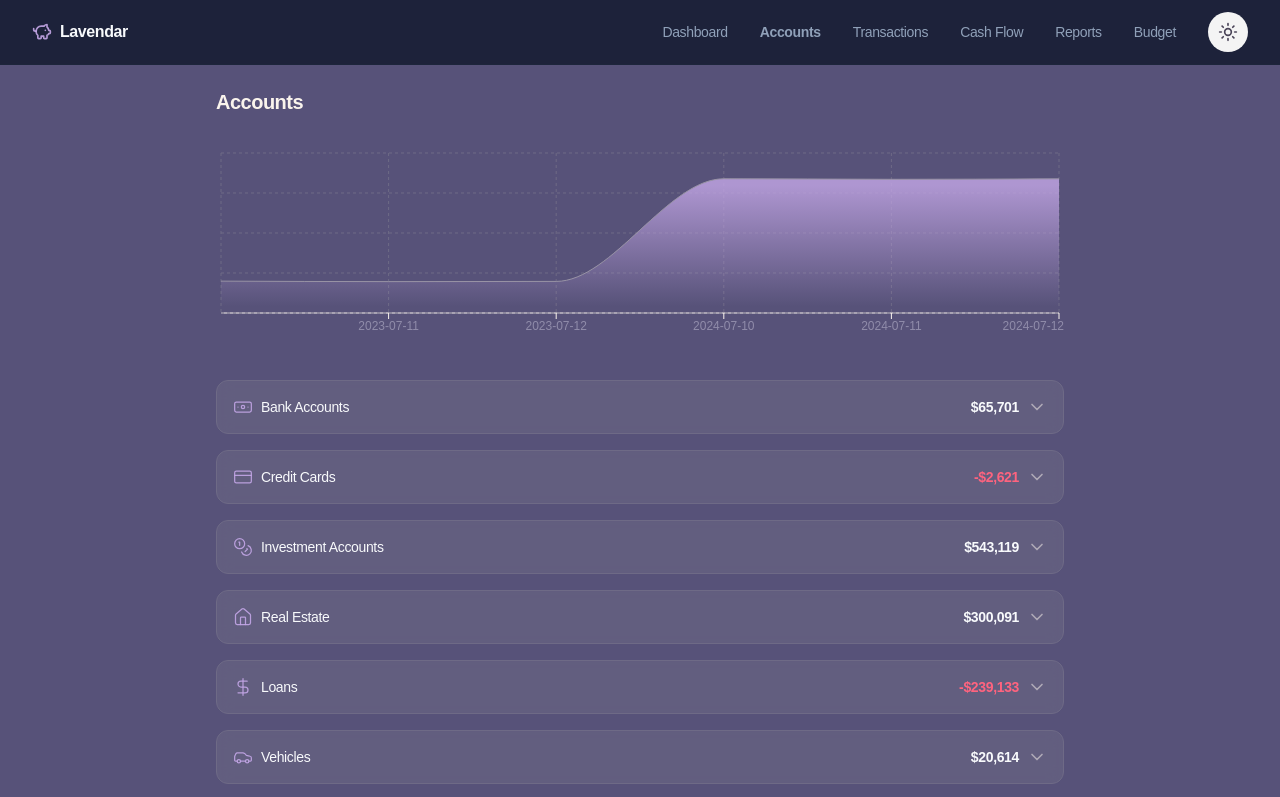
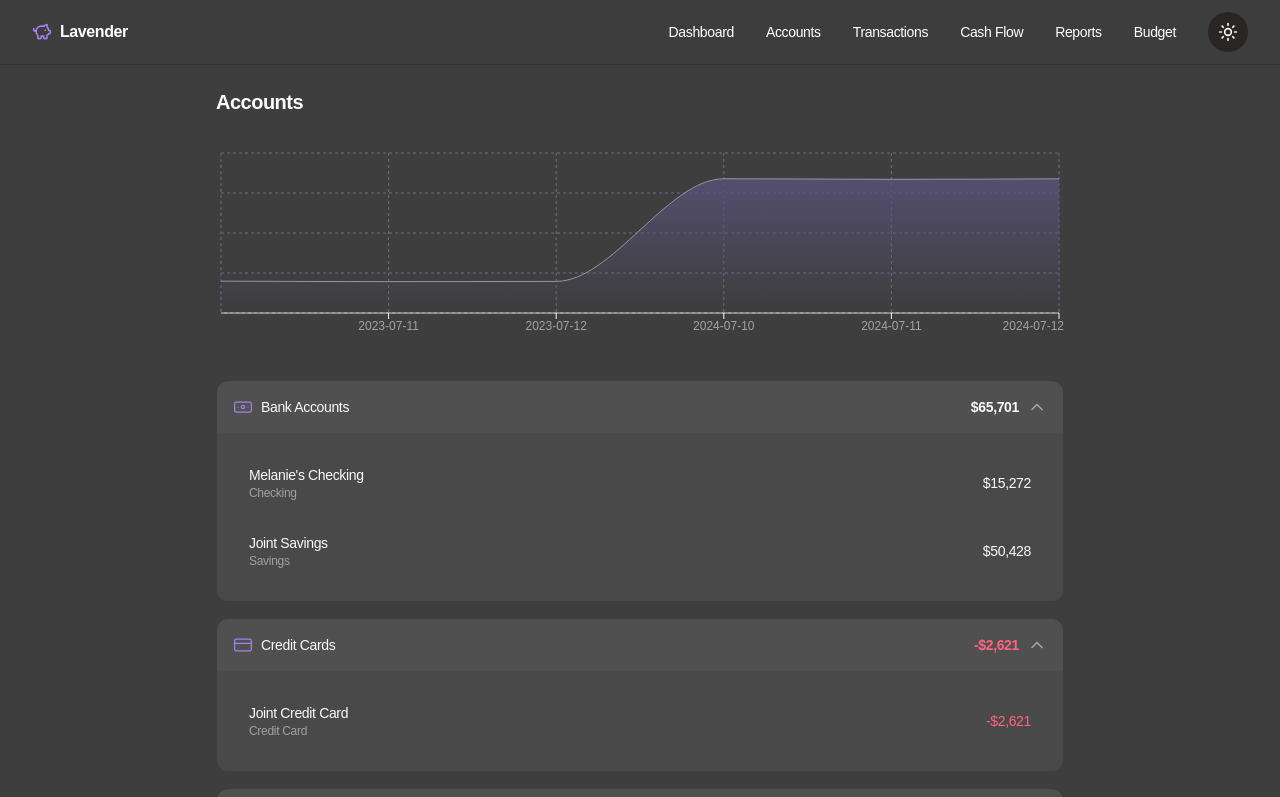
Before and after one commit to ShrutiVellanki/lavender-finance, a Next.js app: page /accounts in a window 1280 px wide. Shown: the top 797 px of the page. Built offline with nearby package versions, Linux system fonts and the light colour scheme.

Commit message:
Your commit message here

```diff
--- a/src/app/globals.css
+++ b/src/app/globals.css
@@ -10,24 +10,24 @@
   --color-foreground: var(--foreground);
   --font-sans: var(--font-geist-sans);
   --font-mono: var(--font-geist-mono);
-  --color-lavenderMoon-base: #575279;
-  --color-lavenderMoon-surface: #635f8e;
-  --color-lavenderMoon-overlay: #6e6a86;
-  --color-lavenderMoon-muted: #9893a5;
-  --color-lavenderMoon-subtle: #908caa;
-  --color-lavenderMoon-text: #faf4ed;
-  --color-lavenderMoon-love: #eb6f92;
-  --color-lavenderMoon-gold: #f6c177;
-  --color-lavenderMoon-rose: #ebbcba;
-  --color-lavenderMoon-pine: #56b6c2;
-  --color-lavenderMoon-foam: #9ccfd8;
-  --color-lavenderMoon-iris: #c4a7e7;
-  --color-lavenderMoon-highlightLow: #6e6a86;
-  --color-lavenderMoon-highlightMed: #817f96;
-  --color-lavenderMoon-highlightHigh: #9693a5;
+  --color-lavenderMoon-base: #3E3E3E;
+  --color-lavenderMoon-surface: #2A2A2A;
+  --color-lavenderMoon-overlay: #3E3E3E;
+  --color-lavenderMoon-muted: #808080;
+  --color-lavenderMoon-subtle: #A3A3A3;
+  --color-lavenderMoon-text: #F8FAFC;
+  --color-lavenderMoon-love: #EF4444;
+  --color-lavenderMoon-gold: #F8FAFC;
+  --color-lavenderMoon-rose: #FB7185;
+  --color-lavenderMoon-pine: #0EA5E9;
+  --color-lavenderMoon-foam: #38BDF8;
+  --color-lavenderMoon-iris: #A78BFA;
+  --color-lavenderMoon-highlightLow: #4D4D4D;
+  --color-lavenderMoon-highlightMed: #666666;
+  --color-lavenderMoon-highlightHigh: #808080;
   --color-lavenderDawn-base: #ffffff;
   --color-lavenderDawn-surface: #fffaf3;
-  --color-lavenderDawn-overlay: #f4f4f4;
+  --color-lavenderDawn-overlay: #f5f5f4;
   --color-lavenderDawn-muted: #797593;
   --color-lavenderDawn-subtle: #655e7e;
   --color-lavenderDawn-text: #4a4458;
@@ -38,8 +38,8 @@
   --color-lavenderDawn-foam: #56949f;
   --color-lavenderDawn-iris: #575279;
   --color-lavenderDawn-highlightLow: #f4ede8;
-  --color-lavenderDawn-highlightMed: #dfdad9;
-  --color-lavenderDawn-highlightHigh: #cecacd;
+  --color-lavenderDawn-highlightMed: #cbd5e1;
+  --color-lavenderDawn-highlightHigh: #94a3b8;
   --color-border: var(--color-lavenderMoon-base);
   --color-input: var(--color-lavenderMoon-surface);
   --color-ring: var(--color-lavenderMoon-overlay);
--- a/src/app/layout.tsx
+++ b/src/app/layout.tsx
@@ -3,8 +3,8 @@ import "./globals.css";
 
 export const metadata: Metadata = {
   title: {
-    default: "Lavendar Finance",
-    template: "%s | Lavendar Finance"
+    default: "Lavender Finance",
+    template: "%s | Lavender Finance"
   },
   description: "Personal finance management and tracking",
   icons: {
--- a/src/components/accordion/accordion.tsx
+++ b/src/components/accordion/accordion.tsx
@@ -42,7 +42,7 @@ export const Accordion: React.FC<AccordionProps> = ({
   headerClassName,
   contentClassName,
 }) => {
-  const [uncontrolledIsOpen, setUncontrolledIsOpen] = useState(false);
+  const [uncontrolledIsOpen, setUncontrolledIsOpen] = useState(true);
 
   const isControlled = controlledIsOpen !== undefined;
   const isOpen = isControlled ? controlledIsOpen : uncontrolledIsOpen;
@@ -63,7 +63,7 @@ export const Accordion: React.FC<AccordionProps> = ({
 
   return (
     <div
-      className={`border rounded-xl overflow-hidden bg-lavenderDawn-overlay/50 dark:bg-lavenderMoon-overlay/50 backdrop-blur-sm ${variantClasses[variant]}`}
+      className={`border rounded-xl overflow-hidden bg-lavenderDawn-overlay/50 dark:bg-[#636363]/50 backdrop-blur-sm ${variantClasses[variant]}`}
     >
       <button
         className={`w-full text-left p-4 flex justify-between items-center focus:outline-none ring-1 ring-lavenderDawn-pine/20 focus:ring-opacity-50 transition-all duration-200 ${headerClassName}`}
--- a/src/components/layout/footer/footer.tsx
+++ b/src/components/layout/footer/footer.tsx
@@ -5,7 +5,7 @@ export const Footer: React.FC = () => {
   return (
     <footer className="w-full py-4 mt-auto">
       <div className="max-w-4xl mx-auto px-6 text-center text-sm">
-        © 2025 Lavendar Finance
+        © 2025 Lavender Finance
       </div>
     </footer>
   );
--- a/src/components/layout/navbar/navbar.tsx
+++ b/src/components/layout/navbar/navbar.tsx
@@ -28,13 +28,13 @@ export const Navbar: React.FC = () => {
   };
 
   return (
-    <nav className="fixed top-0 left-0 right-0 z-50 bg-white/80 dark:bg-slate-900/80 backdrop-blur-sm border-b border-slate-200/50 dark:border-slate-800/50">
+    <nav className="fixed top-0 left-0 right-0 z-50 bg-white/80 dark:bg-lavenderMoon-overlay/80 backdrop-blur-sm border-b border-stone-200/50 dark:border-stone-800/50">
       <div className="max-w-7xl mx-auto px-4 sm:px-6 lg:px-8">
         <div className="flex items-center justify-between h-16">
           <a href="/" className="flex items-center space-x-2 hover:opacity-80 transition-opacity">
             <PiggyBank className="w-5 h-5 text-lavenderDawn-iris/90 dark:text-lavenderMoon-iris/90" />
-            <span className="text-base font-semibold tracking-tight text-slate-900 dark:text-slate-50">
-              Lavendar
+            <span className="text-base font-semibold tracking-tight text-stone-900 dark:text-white">
+              Lavender
             </span>
           </a>
 
@@ -46,8 +46,8 @@ export const Navbar: React.FC = () => {
                 onClick={() => handleNavClick(item.href)}
                 className={`text-sm font-medium tracking-tight transition-colors ${
                   pathname === item.href
-                    ? "font-semibold text-slate-600 dark:text-slate-400 hover:text-slate-900 dark:hover:text-slate-50"
-                    : "text-slate-600 dark:text-slate-400 hover:text-slate-900 dark:hover:text-slate-50"
+                    ? "text-black dark:text-white hover:text-stone-900 dark:hover:text-stone-50"
+                    : "text-stone-500 dark:text-white hover:text-stone-900 dark:hover:text-white"
                 }`}
               >
                 {item.name}
@@ -60,7 +60,7 @@ export const Navbar: React.FC = () => {
           <div className="flex items-center md:hidden">
             <button
               onClick={() => setIsMenuOpen(!isMenuOpen)}
-              className="p-2 rounded-md text-slate-600 dark:text-slate-400 hover:text-slate-900 dark:hover:text-slate-50 focus:outline-none transition-colors"
+              className="p-2 rounded-md text-stone-600 dark:text-stone-400 hover:text-stone-900 dark:hover:text-stone-50 focus:outline-none transition-colors"
             >
               {isMenuOpen ? (
                 <X className="h-5 w-5 stroke-[1.5]" />
@@ -81,8 +81,8 @@ export const Navbar: React.FC = () => {
                   onClick={() => handleNavClick(item.href)}
                   className={`w-full text-left px-3 py-2 rounded-md text-sm font-medium tracking-tight transition-colors ${
                     pathname === item.href
-                      ? "bg-slate-100 dark:bg-slate-800 text-lavenderDawn-iris dark:text-lavenderMoon-iris"
-                      : "text-slate-600 dark:text-slate-400 hover:bg-slate-50 dark:hover:bg-slate-800/50 hover:text-slate-900 dark:hover:text-slate-50"
+                      ? "bg-stone-100 dark:bg-stone-800 text-lavenderDawn-iris dark:text-lavenderMoon-iris"
+                      : "text-stone-600 dark:text-stone-400 hover:bg-stone-50 dark:hover:bg-stone-800/50 hover:text-stone-900 dark:hover:text-stone-50"
                   }`}
                 >
                   {item.name}
--- a/src/components/product/account/account-balance/account-balance.tsx
+++ b/src/components/product/account/account-balance/account-balance.tsx
@@ -14,7 +14,7 @@ export const AccountBalance: React.FC<AccountBalanceProps> = ({ balance, bold =
     <span
       className={`text-sm tracking-tight ${
         bold ? "font-semibold" : "font-normal"
-      } ${isNegative ? "text-rose-600 dark:text-rose-400" : "text-slate-900 dark:text-slate-50"}`}
+      } ${isNegative ? "text-rose-600 dark:text-rose-400" : "text-stone-900 dark:text-stone-50"}`}
     >
       {formattedBalance}
     </span>
--- a/src/components/product/account/account-group/account-group.tsx
+++ b/src/components/product/account/account-group/account-group.tsx
@@ -41,7 +41,7 @@ export const AccountGroup: React.FC<AccountGroupProps> = ({ type, accounts }) =>
     <div className="flex items-center justify-between">
       <div className="flex items-center space-x-2">
         {getAccountGroupIcon(type)}
-        <span className="text-sm font-medium tracking-tight text-slate-900 dark:text-slate-50">
+        <span className="text-sm font-medium tracking-tight text-stone-900 dark:text-stone-50">
           {accountTypeLabels[type as keyof typeof accountTypeLabels] || type}
         </span>
       </div>
--- a/src/components/product/net-worth/net-worth.tsx
+++ b/src/components/product/net-worth/net-worth.tsx
@@ -21,7 +21,7 @@ const NetWorthChart: React.FC<NetWorthChartProps> = ({
   const { theme } = useTheme();
   const isDark = theme === "dark";
 
-  const chartColor = isDark ? "#c4a7e7" : "#575279";
+  const chartColor = isDark ? "#575279" : "#575279";
   const gridColor = isDark ? "#6e6a86" : "#f4ede8";
   const textColor = isDark ? "#faf4ed" : "#4a4458";
   const tooltipBgColor = isDark ? "#635f8e" : "#fffaf3";
@@ -30,7 +30,7 @@ const NetWorthChart: React.FC<NetWorthChartProps> = ({
 
   return (
     <>
-      <h1 className="text-xl font-semibold text-slate-600 tracking-tight dark:text-lavenderMoon-text">Accounts</h1>
+      <h1 className="text-xl font-semibold text-stone-600 tracking-tight dark:text-lavenderMoon-text">Accounts</h1>
       <ChartContainer config={chartConfig} className="max-h-[200px] w-full">
         {totalBalanceByDateArray && totalBalanceByDateArray.length > 0 ? (
           <AreaChart data={totalBalanceByDateArray}>
--- a/src/components/theme-switcher.tsx
+++ b/src/components/theme-switcher.tsx
@@ -13,13 +13,13 @@ export const ThemeSwitcher: React.FC = () => {
   return (
     <button
       onClick={toggleTheme}
-      className="p-2 w-10 h-10 flex items-center justify-center rounded-full bg-lavenderDawn-overlay hover:bg-lavenderDawn-highlightMed transition-all duration-200 hover:scale-105 focus:outline-none focus:ring-2 focus:ring-lavenderDawn-highlightMed"
+      className="p-2 w-10 h-10 flex items-center justify-center rounded-full bg-stone-100 hover:bg-stone-200 dark:bg-stone-800 dark:hover:bg-stone-700 transition-all duration-200 hover:scale-105 focus:outline-none focus:ring-2 focus:ring-stone-200 dark:focus:ring-stone-700"
       aria-label="Toggle theme"
     >
       {theme === "dark" ? (
-        <Sun className="w-5 h-5 text-lavenderDawn-text" />
+        <Sun className="w-5 h-5 text-stone-900 dark:text-stone-50" />
       ) : (
-        <Moon className="w-5 h-5 text-lavenderDawn-text" />
+        <Moon className="w-5 h-5 text-stone-900 dark:text-stone-50" />
       )}
     </button>
   );
--- a/src/components/ui/loading.tsx
+++ b/src/components/ui/loading.tsx
@@ -11,7 +11,7 @@ export const Loading: React.FC = () => {
           <div className="w-16 h-16 border-4 border-lavenderDawn-iris/20 dark:border-lavenderMoon-iris/20 rounded-full"></div>
           <div className="w-16 h-16 border-4 border-lavenderDawn-iris dark:border-lavenderMoon-iris border-t-transparent rounded-full animate-spin absolute top-0 left-0"></div>
         </div>
-        <p className="text-lavenderDawn-text dark:text-lavenderMoon-text text-lg font-medium animate-pulse">Loading your net worth data...</p>
+        <p className="text-lavenderDawn-text dark:text-lavenderMoon-text text-lg font-medium animate-pulse"></p>
       </div>
     </div>
   );
```
